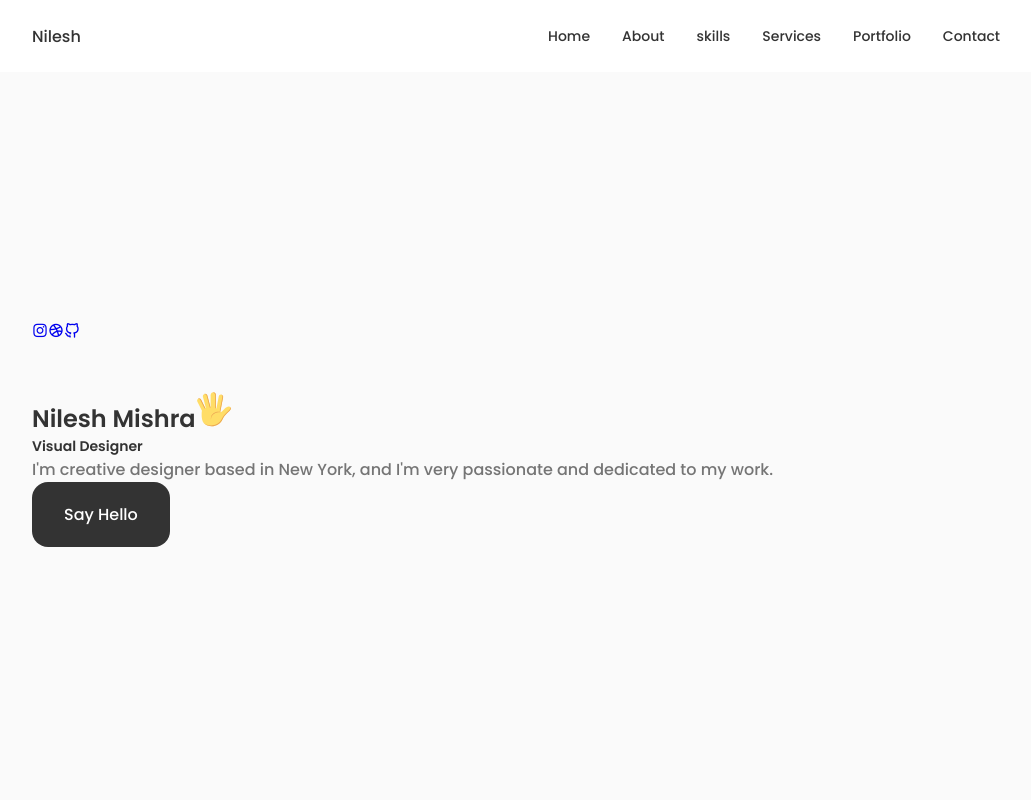
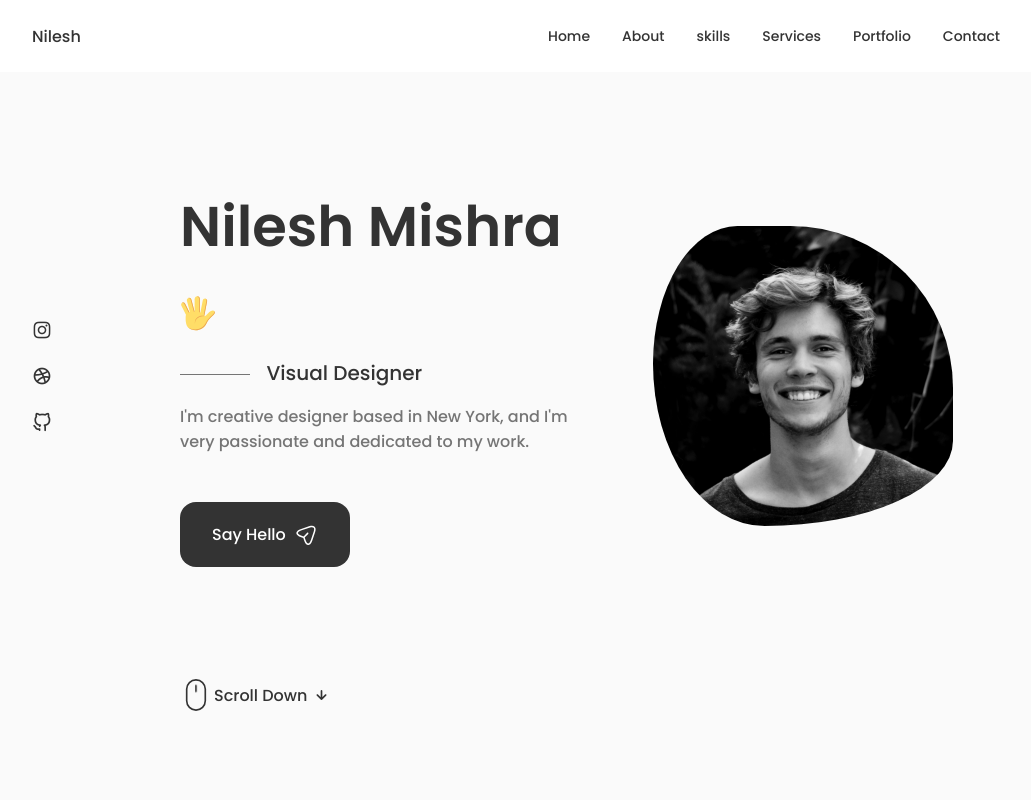
Before and after one commit to thenileshmishra/Protfolio, a React (Create React App) app: page / in a window 1280 px wide. Shown: the top 800 px of the page, without its empty margins (124-1155 px from the left). Built offline with nearby package versions, Linux system fonts and the light colour scheme.

Commit message:
home section completed

```diff
--- a/src/App.js
+++ b/src/App.js
@@ -12,10 +12,10 @@
       <Header />
       <main className="main">
         <Home />
-        <About />
+        {/* <About />
         <Skills />
         <Services />
-        <Qualification />
+        <Qualification /> */}
       </main>
     </>
   );
--- a/src/components/home/Data.jsx
+++ b/src/components/home/Data.jsx
@@ -62,6 +62,23 @@
       </p>
       <a href="#contact" className="button button--flex">
         Say Hello
+        <svg
+          class="button__icon"
+          xmlns="http://www.w3.org/2000/svg"
+          width="24"
+          height="24"
+          viewBox="0 0 24 24"
+          fill="none"
+        >
+          <path
+            d="M14.2199 21.9352C13.0399 21.9352 11.3699 21.1052 10.0499 17.1352L9.32988 14.9752L7.16988 14.2552C3.20988 12.9352 2.37988 11.2652 2.37988 10.0852C2.37988 8.91525 3.20988 7.23525 7.16988 5.90525L15.6599 3.07525C17.7799 2.36525 19.5499 2.57525 20.6399 3.65525C21.7299 4.73525 21.9399 6.51525 21.2299 8.63525L18.3999 17.1252C17.0699 21.1052 15.3999 21.9352 14.2199 21.9352ZM7.63988 7.33525C4.85988 8.26525 3.86988 9.36525 3.86988 10.0852C3.86988 10.8052 4.85988 11.9052 7.63988 12.8252L10.1599 13.6652C10.3799 13.7352 10.5599 13.9152 10.6299 14.1352L11.4699 16.6552C12.3899 19.4352 13.4999 20.4252 14.2199 20.4252C14.9399 20.4252 16.0399 19.4352 16.9699 16.6552L19.7999 8.16525C20.3099 6.62525 20.2199 5.36525 19.5699 4.71525C18.9199 4.06525 17.6599 3.98525 16.1299 4.49525L7.63988 7.33525Z"
+            fill="var(--container-color)"
+          ></path>
+          <path
+            d="M10.11 14.7052C9.92005 14.7052 9.73005 14.6352 9.58005 14.4852C9.29005 14.1952 9.29005 13.7152 9.58005 13.4252L13.16 9.83518C13.45 9.54518 13.93 9.54518 14.22 9.83518C14.51 10.1252 14.51 10.6052 14.22 10.8952L10.64 14.4852C10.5 14.6352 10.3 14.7052 10.11 14.7052Z"
+            fill="var(--container-color)"
+          ></path>
+        </svg>
       </a>
     </div>
   );
--- a/src/components/home/Home.jsx
+++ b/src/components/home/Home.jsx
@@ -2,6 +2,7 @@
 import "./home.css";
 import Social from "./Social";
 import Data from "./Data";
+import ScrollDown from "./ScrollDown";
 
 function Home() {
   return (
@@ -12,6 +13,7 @@
           <div className="home__img"></div>
           <Data />
         </div>
+        <ScrollDown />
       </div>
     </section>
   );
--- /dev/null
+++ b/src/components/home/ScrollDown.jsx
@@ -0,0 +1,50 @@
+import React from "react";
+
+function ScrollDown() {
+  return (
+    <div className="home__scroll">
+      <a href="#about" className="home__scroll-button button--flex">
+        <svg
+          width="32px"
+          height="32px"
+          class="home__scroll-mouse"
+          viewBox="0 0 247 390"
+          version="1.1"
+          xmlns="http://www.w3.org/2000/svg"
+          xmlnsXlink="http://www.w3.org/1999/xlink"
+          style={{
+            fillRule: "evenodd",
+            clipRule: "evenodd",
+            strokeLinecap: "round",
+            strokeLinejoin: "round",
+            strokeMiterlimit: 1.5,
+          }}
+        >
+          <path
+            class="wheel"
+            d="M123.359,79.775l0,72.843"
+            style={{
+              fill: "none",
+              stroke: "var(--title-color)",
+              strokeWidth: "20px",
+            }}
+          ></path>
+          <path
+            id="mouse"
+            d="M236.717,123.359c0,-62.565 -50.794,-113.359 -113.358,-113.359c-62.565,0 -113.359,50.794 -113.359,113.359l0,143.237c0,62.565 50.794,113.359 113.359,113.359c62.564,0 113.358,-50.794 113.358,-113.359l0,-143.237Z"
+            style={{
+              fill: "none",
+              stroke: "var(--title-color)",
+              strokeWidth: " 20px",
+            }}
+          ></path>
+        </svg>
+
+        <span className="home__scroll-name">Scroll Down</span>
+        <i class="uil uil-arrow-down home__scroll-arrow"></i>
+      </a>
+    </div>
+  );
+}
+
+export default ScrollDown;
--- a/src/components/home/home.css
+++ b/src/components/home/home.css
@@ -1,4 +1,195 @@
-.home {
+.home__container {
+  row-gap: 7rem;
+}
+.home__content {
+  grid-template-columns: 116px repeat(2, 1fr);
+  padding-top: 5.5rem;
+  column-gap: 2rem;
+  align-items: center;
+}
+
+.home__social {
+  display: grid;
+  grid-template-columns: max-content;
+  row-gap: 1rem;
+}
+
+.home__social-icon {
+  font-size: 1.25rem;
+  color: var(--title-color);
+}
+
+.home__social-icon:hover {
+  color: var(--title-color-dark);
+}
+
+.home__title {
+  font-size: var(--big-font-size);
+  margin-bottom: var(--mb-0-25);
+}
+
+.home_hand {
+  width: 38px;
+  height: 38px;
+  margin-left: 0.4rem;
+}
+
+.home__subtitle {
+  position: relative;
+  font-size: var(--h3-font-size);
+  padding-left: 5.4rem;
+  font-weight: var(--font-normal);
+  margin-bottom: var(--mb-1);
+}
+
+.home__subtitle::before {
+  content: "";
+  position: absolute;
+  width: 70px;
+  height: 1px;
+  background-color: var(--text-color);
+  left: 0;
+  top: 1rem;
+}
+
+.home__description {
+  max-width: 400px;
+  margin-bottom: var(--mb-3);
+}
+
+.home__img {
+  background: url(../../assets/profile.jpg);
+  background-repeat: no-repeat;
+  background-position: center;
+  background-size: cover;
+  box-shadow: inset 0 0 0 9px rgb(255, 255, 255 / 30%);
+  order: 1;
+  justify-self: center;
+  width: 300px;
+  height: 300px;
+  animation: profile__animate 8s ease-in-out infinite 1s;
+}
+
+@keyframes profile__animate {
+  0% {
+    border-radius: 60% 40% 30% 70%/60% 30% 70% 40%;
+  }
+  50% {
+    border-radius: 30% 60% 70% 40%/50% 60% 30% 60%;
+  }
+  100% {
+    border-radius: 60% 40% 30% 70%/60% 30% 70% 40%;
+  }
+}
+
+.home__scroll {
+  margin-left: 9.25rem;
+}
+
+.wheel {
+  animation: scroll 2s ease infinite;
+}
+
+@keyframes scroll {
+  0% {
+    transform: translateY(0);
+  }
+
+  30% {
+    transform: translateY(3.75rem);
+  }
+}
+
+.home__scroll-name {
+  color: var(--title-color);
+  font-weight: var(--font-medium);
+  margin-right: var(--mb-0-25);
+  margin-left: 2px;
+}
+.home__scroll-arrow {
+  font-size: 1.25rem;
+  color: var(--title-color);
+}
+
+/* ===========BEREAKPOINTS============= */
+/* For large devices */
+
+@media screen and (max-width: 992px) {
+  .home__content {
+    grid-template-columns: 100px repeat(2, 1fr);
+    column-gap: 1.25rem;
+  }
+  .home__hand {
+    width: 26px;
+    height: 26px;
+  }
+  .home__subtitle {
+    padding-left: 3.75rem;
+    margin-bottom: var(--mb-1);
+  }
+  .home__subtitle::before {
+    width: 42px;
+    top: 0.8rem;
+  }
+
+  .home__description {
+    max-width: initial;
+    margin-bottom: var(--mb-2-5);
+  }
+
+  .home__img {
+    width: 250px;
+    height: 250px;
+    box-shadow: inset 0 0 0 8px rgb(255, 255, 255 / 30%);
+  }
+
+  .home__scroll {
+    margin-left: 7.5rem;
+  }
+}
+
+/* For MEdium Devices */
+
+@media screen and (max-width: 768px) {
+  .home__content {
+    grid-template-columns: 0.5fr 3fr;
+    padding-top: 3.5rem;
+  }
+
+  .home__img {
+    order: initial;
+    justify-self: initial;
+  }
+
+  .home__data {
+    grid-column: 1/3;
+  }
+
+  .home__img {
+    box-shadow: inset 0 0 0 6px rgb(255, 255, 255 / 30%);
+    width: 200px;
+    height: 200px;
+  }
+
+  .home__scroll {
+    display: none;
+  }
+}
+
+/* FOR PAD */
+@media screen and (max-width: 420px) {
+  .home__img {
+    width: 180px;
+    height: 180px;
+  }
+
+  .home__hand {
+    width: 22px;
+    height: 22px;
+  }
+}
+
+/* .home {
   background-color: var(--first-gradient);
   min-height: 100vh;
   display: grid;
@@ -17,4 +208,4 @@
 .home__subtitle,
 .home__job span {
   font-size: var(--small-font-size);
-}
+} */
```
